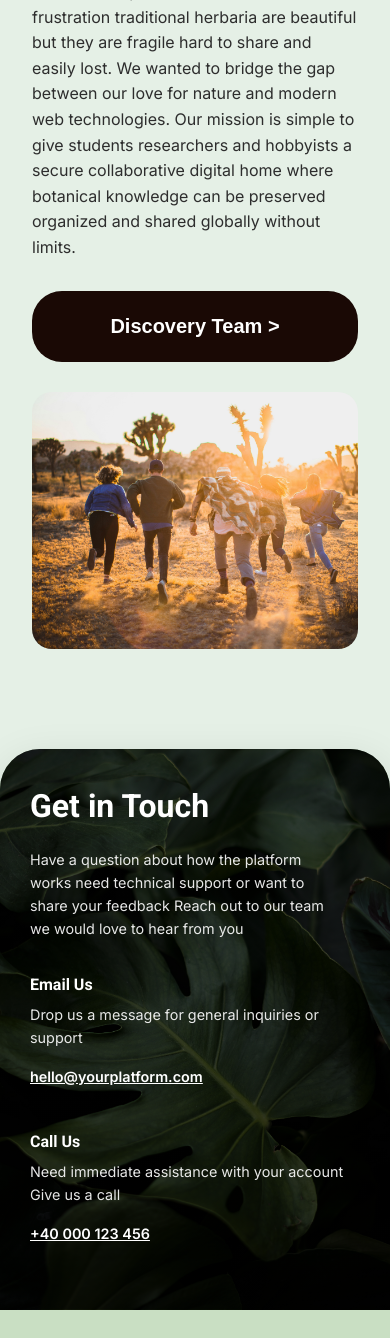
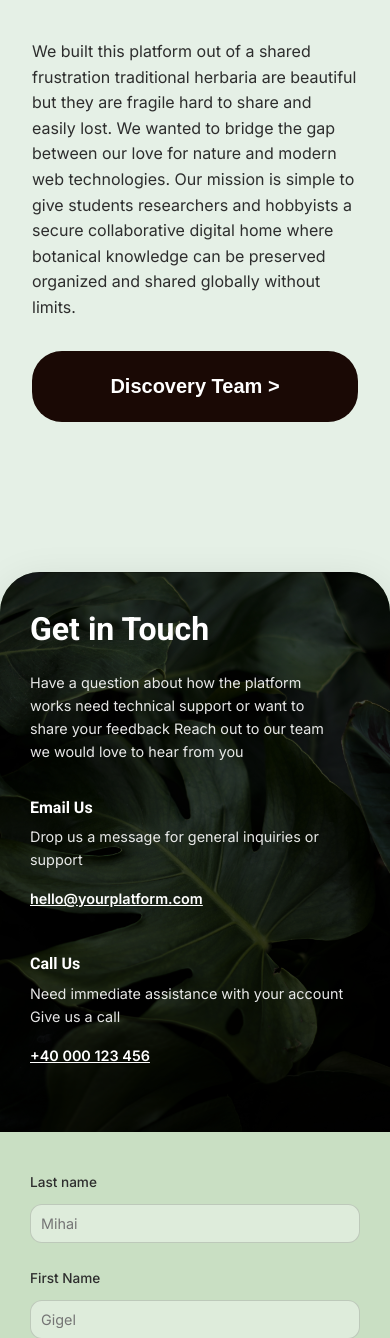
Before and after one commit to cata-884/web_project, a PHP site: page / in a window 390 px wide. Shown: the part 3659-4997 px from the top of the page. Run offline with PHP 8.4, Linux system fonts and the light colour scheme.

Commit message:
Am lucrat la designul paginii de landing

```diff
--- a/frontend/css/landing.css
+++ b/frontend/css/landing.css
@@ -109,6 +109,8 @@
     max-width: 45ch;
     line-height: 1.6;
     color: var(--text-light);
+   /* font-size:var(--font-body);*/
+   font-size:16px;
 
 }
 
@@ -363,6 +365,12 @@ color: var(--text-light);
 
     .side-card {
         max-width: calc((100vw - 64px) / 0.9);
+    }
+    .img-small{
+     display:none;
+    }
+    section{
+        margin-top:20px;
     }
 }
 /* Sectiunea cu povestea platformei */
--- a/frontend/index.html
+++ b/frontend/index.html
@@ -58,10 +58,8 @@
                 </article>
             </div>
         </section>
-        <!-- SECȚIUNEA ABOUT -->
 <section class="about-section" id="about">
 
-    <!-- Partea stângă: Imaginea mare cu text -->
     <div class="about-visual">
         <div class="visual-content">
             <h2>Everything You Need<br>to Curate Nature</h2>
@@ -69,7 +67,6 @@
         </div>
     </div>
 
-    <!-- Partea dreaptă: Cele 3 carduri suprapuse -->
     <div class="about-cards-stack">
         <!-- Card 1 (În față) -->
         <article class="feature-card card-front">
@@ -81,7 +78,6 @@
             <button class="btn-dark">Discovery Team &gt;</button>
         </article>
 
-        <!-- Card 2 (Mijloc) -->
         <article class="feature-card card-middle">
             <h3>Comprehensive Cataloging</h3>
             <p>Easily document every detail. Add scientific names, geographic origins, images, and specific traits.</p>
@@ -91,7 +87,6 @@
             <button class="btn-dark">Discovery Team &gt;</button>
         </article>
 
-        <!-- Card 3 (Spate) -->
         <article class="feature-card card-back">
             <h3>Comprehensive Cataloging</h3>
             <p>Easily document every detail. Add scientific names, geographic origins, images, and specific traits.</p>
@@ -152,7 +147,7 @@
             <p>We built this platform out of a shared frustration traditional herbaria are beautiful but they are fragile hard to share and easily lost. We wanted to bridge the gap between our love for nature and modern web technologies. Our mission is simple to give students researchers and hobbyists a secure collaborative digital home where botanical knowledge can be preserved organized and shared globally without limits.</p>
             <button class="btn-dark">Discovery Team &gt;</button>
             <div class="story-image-box">
-                <img src="assets/About2.jpg" alt="Team running in nature" class="img-small">
+                <img  class="img-small" src="assets/About2.jpg" alt="Team running in nature">
             </div>
         </div>
 
```
